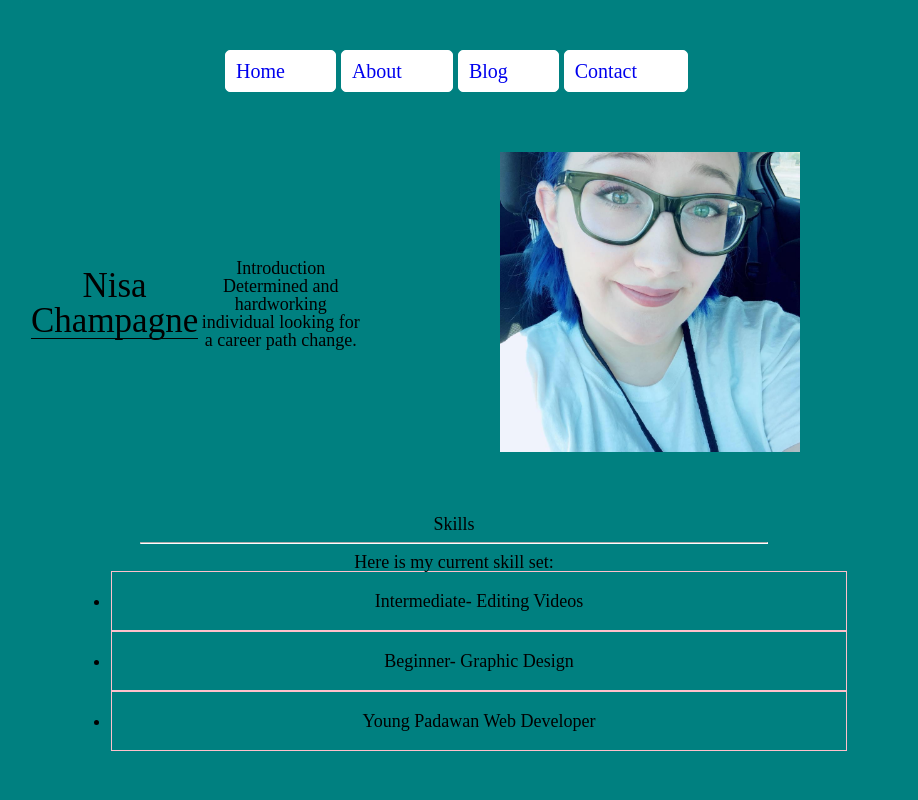
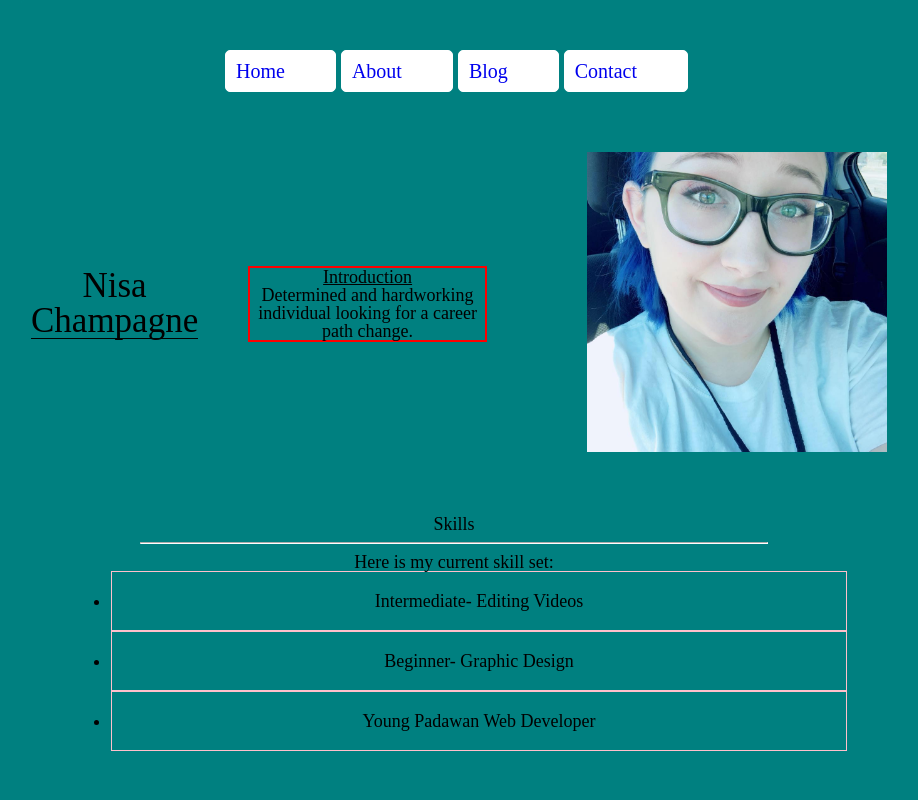
Before and after one commit to nisaChampagne/practicecss, a plain HTML site: page index.html in a window 1280 px wide. Shown: the top 800 px of the page, without its empty margins (181-1099 px from the left). Drawn offline with Linux system fonts and the light colour scheme; a web font is replaced by a local one.

Commit message:
still working

```diff
--- a/index.html
+++ b/index.html
@@ -38,7 +38,7 @@
             <h1 class="box-header">Nisa Champagne</h1>
             <br>
             <div class="box-intro">
-              <h2>Introduction</h2>
+              <h2 class='box-word'>Introduction</h2>
               <p1
                 >Determined and hardworking individual looking for a career path
                 change.
--- a/less/index.less
+++ b/less/index.less
@@ -262,11 +262,6 @@ header nav{
   font-size: @text-medium;
   display: flex;
   justify-content:space-around;
-}
-h1{
-  font-size: 3rem;
-}
-
   a{
     font-size: @text-big;
     padding: 10px 50px 10px 10px;
@@ -276,6 +271,10 @@ a{
     text-decoration: none;
     margin-right: 5px;
     text-align: center;
+  }
+}
+h1{
+  font-size: 3rem;
 }
 
 .main-content{
@@ -300,7 +299,6 @@ a{
 .box{
   margin: 20px 0;
   display: flex;
-  justify-content: center;
   align-items: center;
      .box-header{
        font-size:3.5rem;
@@ -317,8 +315,13 @@ a{
        justify-content: center;
      }
      .box-intro{
-       width: 30%;
-       margin: 50px 0;
+       width: 100%;
+       margin: 50px 50px;
+       border: 2px solid red;
+
+     }
+        .box-word{
+          text-decoration: underline;
         }
 }
 
```
Also changed, not shown: css/index.css. Lines whose indentation alone changed are shown as unchanged.
